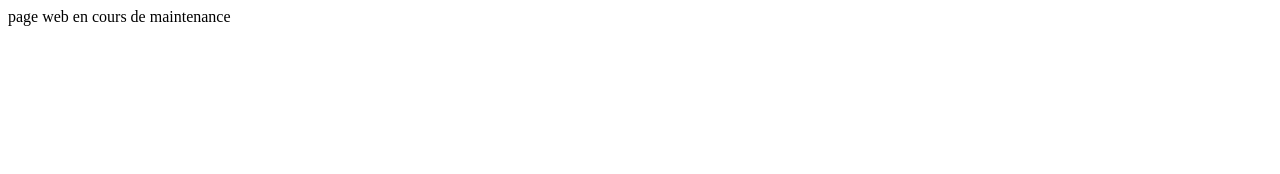
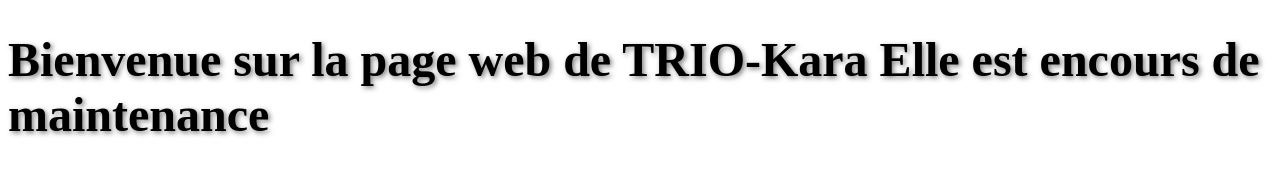
Before and after one commit to bobypy/trio-kara, a plain HTML site: page index.html in a window 1280 px wide. Drawn offline with Linux system fonts and the light colour scheme.

Commit message:
Update index.html

```diff
--- a/index.html
+++ b/index.html
@@ -4,6 +4,9 @@
 
 </head>
 <body>
-    page web en cours de maintenance
+    <h1 style="font-size:3em; font-weight:bold; text-shadow:2px 2px 5px rgba(0,0,0,0.5);">
+        Bienvenue sur la page web de TRIO-Kara
+        Elle est encours de maintenance
+    </h1>
 </body>
 </html>
```
